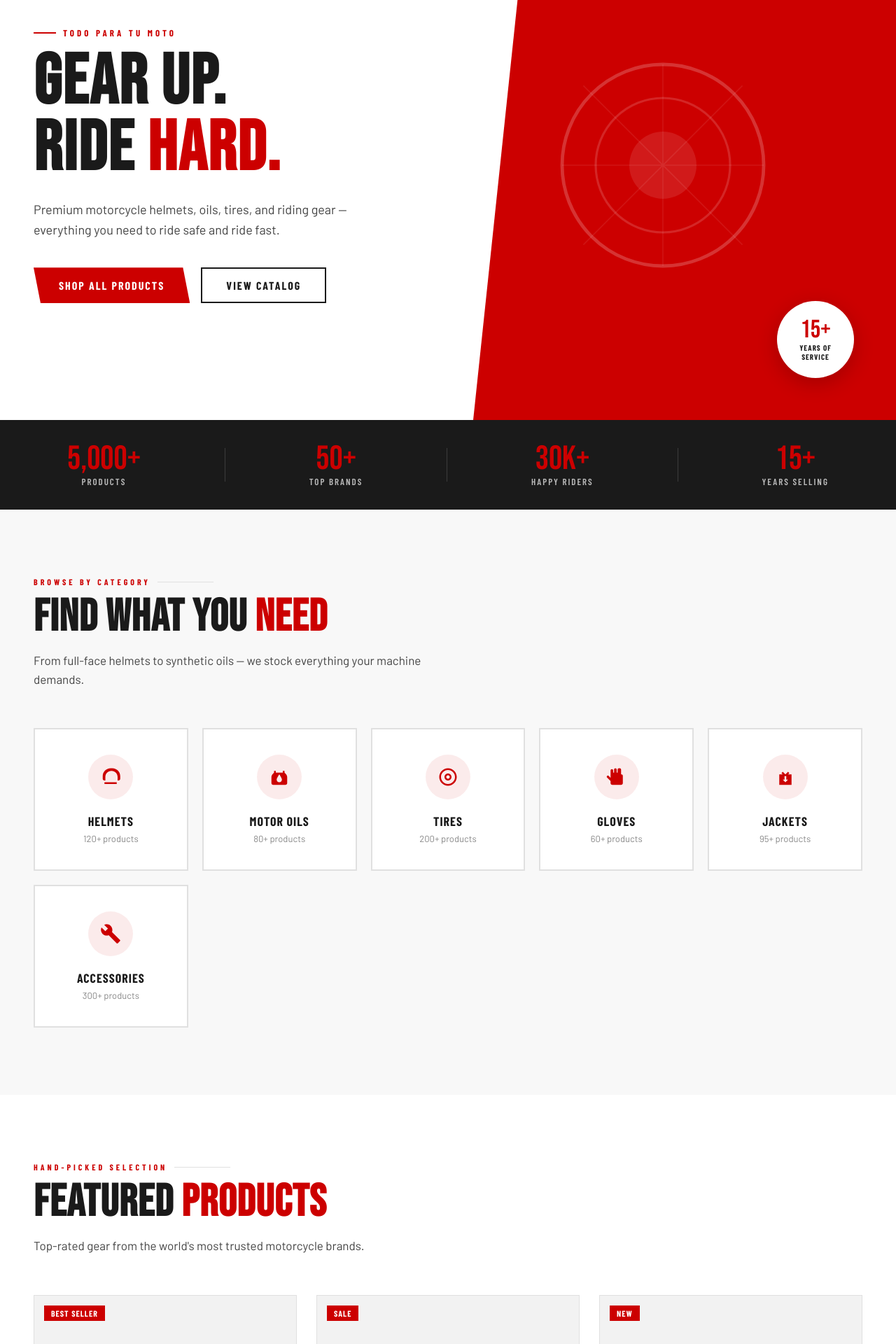
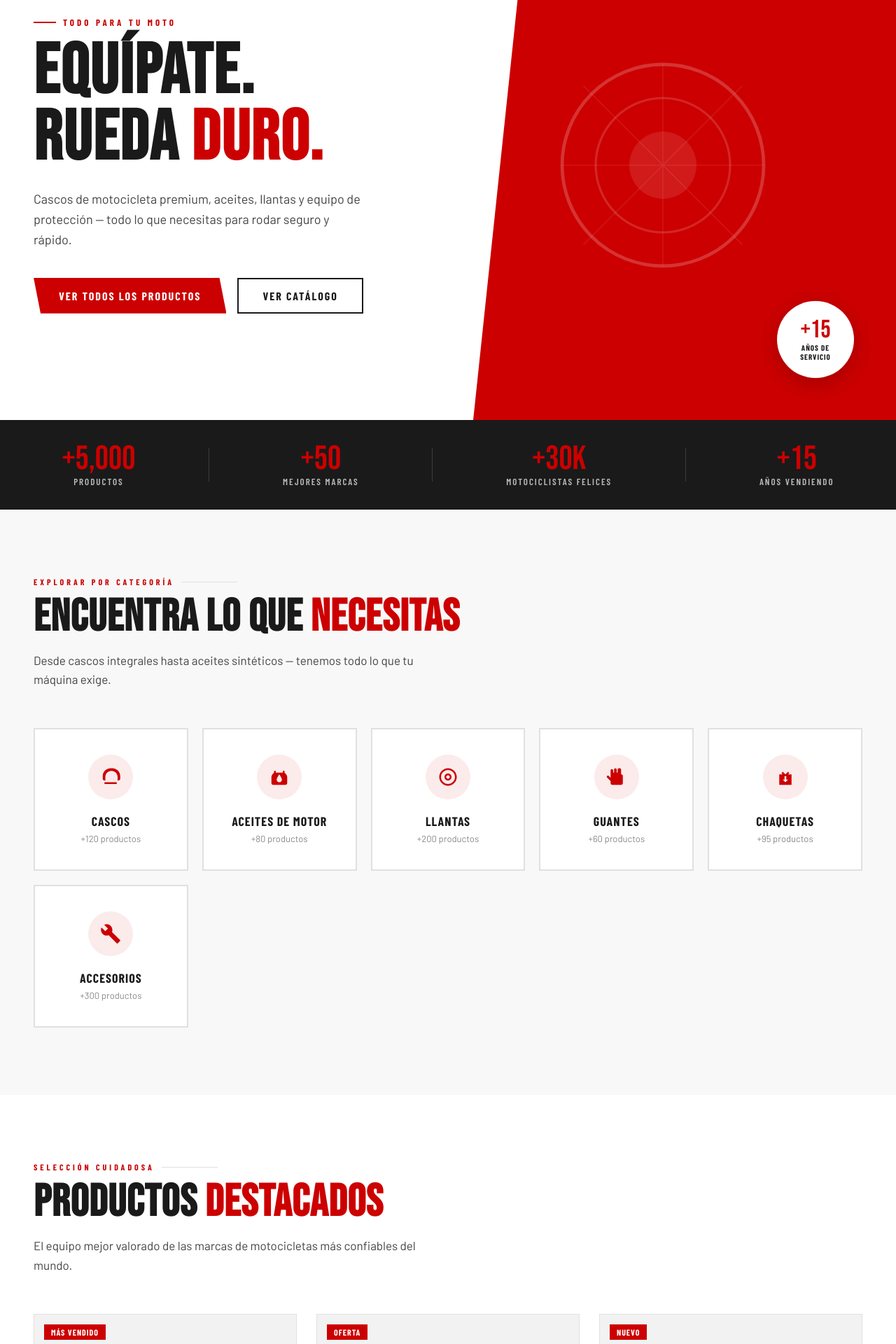
Before and after one commit to fabiolaliwu/MotoRepuestosMegaMundo, a React (Vite) app in the folder megamundo/: page / in a window 1280 px wide. Shown: the part 200-2120 px from the top of the page at 70% size. Built offline with nearby package versions, Linux system fonts and the light colour scheme; a web font is replaced by a local one.

Commit message:
cambio de idioma jaja

```diff
--- a/megamundo/src/pages/landing/landing.jsx
+++ b/megamundo/src/pages/landing/landing.jsx
@@ -4,8 +4,8 @@ import logo from '../../assets/logo.jpeg'
 
 const categories = [
   {
-    name: 'Helmets',
-    count: '120+ products',
+    name: 'Cascos',
+    count: '+120 productos',
     icon: (
       <svg viewBox="0 0 24 24" xmlns="http://www.w3.org/2000/svg">
         <path d="M12 2C7.03 2 3 6.03 3 11v3c0 1.1.9 2 2 2h1v-4c0-3.87 3.13-7 7-7s7 3.13 7 7v4h1c1.1 0 2-.9 2-2v-3c0-4.97-4.03-9-9-9zM5 18v2h14v-2H5z"/>
@@ -13,8 +13,8 @@ const categories = [
     ),
   },
   {
-    name: 'Motor Oils',
-    count: '80+ products',
+    name: 'Aceites de Motor',
+    count: '+80 productos',
     icon: (
       <svg viewBox="0 0 24 24" xmlns="http://www.w3.org/2000/svg">
         <path d="M19.5 8.5l-1.5-1.5V5h-2v2H8V5H6v2L4.5 8.5C3.5 9.5 3 10.8 3 12.2V19c0 1.1.9 2 2 2h14c1.1 0 2-.9 2-2v-6.8c0-1.4-.5-2.7-1.5-3.7zM12 18c-1.7 0-3-1.3-3-3s3-6 3-6 3 4.3 3 6-1.3 3-3 3z"/>
@@ -22,8 +22,8 @@ const categories = [
     ),
   },
   {
-    name: 'Tires',
-    count: '200+ products',
+    name: 'Llantas',
+    count: '+200 productos',
     icon: (
       <svg viewBox="0 0 24 24" xmlns="http://www.w3.org/2000/svg">
         <path d="M12 2C6.48 2 2 6.48 2 12s4.48 10 10 10 10-4.48 10-10S17.52 2 12 2zm0 18c-4.41 0-8-3.59-8-8s3.59-8 8-8 8 3.59 8 8-3.59 8-8 8zm0-12c-2.21 0-4 1.79-4 4s1.79 4 4 4 4-1.79 4-4-1.79-4-4-4zm0 6c-1.1 0-2-.9-2-2s.9-2 2-2 2 .9 2 2-.9 2-2 2z"/>
@@ -31,8 +31,8 @@ const categories = [
     ),
   },
   {
-    name: 'Gloves',
-    count: '60+ products',
+    name: 'Guantes',
+    count: '+60 productos',
     icon: (
       <svg viewBox="0 0 24 24" xmlns="http://www.w3.org/2000/svg">
         <path d="M14.5 2c-.83 0-1.5.67-1.5 1.5V7h-1V3.5C12 2.67 11.33 2 10.5 2S9 2.67 9 3.5V7H8V4.5C8 3.67 7.33 3 6.5 3S5 3.67 5 4.5v8.45l-2.15-2.15C2.35 10.3 1.5 10.3 1 10.8c-.49.49-.49 1.28 0 1.77L5 16.62V19c0 1.1.9 2 2 2h10c1.1 0 2-.9 2-2v-8.5c0-.83-.67-1.5-1.5-1.5H17V3.5C17 2.67 16.33 2 15.5 2H14.5z"/>
@@ -40,8 +40,8 @@ const categories = [
     ),
   },
   {
-    name: 'Jackets',
-    count: '95+ products',
+    name: 'Chaquetas',
+    count: '+95 productos',
     icon: (
       <svg viewBox="0 0 24 24" xmlns="http://www.w3.org/2000/svg">
         <path d="M16.5 7.5L15 6l-3 3-3-3-1.5 1.5L9 9H5v12h14V9h-4l1.5-1.5zM12 18l-3-3h2v-4h2v4h2l-3 3z"/>
@@ -49,8 +49,8 @@ const categories = [
     ),
   },
   {
-    name: 'Accessories',
-    count: '300+ products',
+    name: 'Accesorios',
+    count: '+300 productos',
     icon: (
       <svg viewBox="0 0 24 24" xmlns="http://www.w3.org/2000/svg">
         <path d="M22.7 19l-9.1-9.1c.9-2.3.4-5-1.5-6.9-2-2-5-2.4-7.4-1.3L9 6 6 9 1.6 4.7C.4 7.1.9 10.1 2.9 12.1c1.9 1.9 4.6 2.4 6.9 1.5l9.1 9.1c.4.4 1 .4 1.4 0l2.3-2.3c.5-.4.5-1.1.1-1.4z"/>
@@ -60,35 +60,35 @@ const categories = [
 ]
 
 const products = [
-  { id: 1, brand: 'AGV', name: 'K6 S Full-Face Helmet', price: '$389', badge: 'Best Seller' },
-  { id: 2, brand: 'Motul', name: '7100 4T 10W-40 Full Synthetic Oil', price: '$48', badge: 'Sale' },
-  { id: 3, brand: 'Michelin', name: 'Road 6 GT Rear Tyre 180/55', price: '$165', badge: 'New' },
-  { id: 4, brand: 'Alpinestars', name: 'SP-8 v3 Air Leather Gloves', price: '$124', badge: null },
-  { id: 5, brand: 'Dainese', name: 'Tempest 3 D-Dry Jacket', price: '$520', badge: 'Featured' },
-  { id: 6, brand: 'Arai', name: 'RX-7V EVO Full-Face Helmet', price: '$729', badge: null },
-  { id: 7, brand: 'Castrol', name: 'Power1 Racing 4T 10W-50', price: '$42', badge: 'Sale' },
-  { id: 8, brand: 'Oxford', name: 'Chain Lock 8mm x 1.5m', price: '$59', badge: null },
+  { id: 1, brand: 'AGV', name: 'Casco Integral K6 S', price: '$389', badge: 'Más Vendido' },
+  { id: 2, brand: 'Motul', name: 'Aceite 100% Sintético 7100 4T 10W-40', price: '$48', badge: 'Oferta' },
+  { id: 3, brand: 'Michelin', name: 'Llanta Trasera Road 6 GT 180/55', price: '$165', badge: 'Nuevo' },
+  { id: 4, brand: 'Alpinestars', name: 'Guantes de Cuero SP-8 v3 Air', price: '$124', badge: null },
+  { id: 5, brand: 'Dainese', name: 'Chaqueta Tempest 3 D-Dry', price: '$520', badge: 'Destacado' },
+  { id: 6, brand: 'Arai', name: 'Casco Integral RX-7V EVO', price: '$729', badge: null },
+  { id: 7, brand: 'Castrol', name: 'Aceite Power1 Racing 4T 10W-50', price: '$42', badge: 'Oferta' },
+  { id: 8, brand: 'Oxford', name: 'Candado de Cadena 8mm x 1.5m', price: '$59', badge: null },
 ]
 
 const whyCards = [
   {
-    title: 'Expert Staff',
-    desc: 'Our team are passionate riders with years of hands-on experience. Real advice you can trust.',
+    title: 'Personal Experto',
+    desc: 'Nuestro equipo está formado por motociclistas apasionados con años de experiencia práctica. Asesoramiento real en el que puedes confiar.',
     icon: <svg viewBox="0 0 24 24"><path d="M12 12c2.7 0 5-2.3 5-5s-2.3-5-5-5-5 2.3-5 5 2.3 5 5 5zm0 2c-3.3 0-10 1.7-10 5v2h20v-2c0-3.3-6.7-5-10-5z"/></svg>,
   },
   {
-    title: 'Fast Shipping',
-    desc: 'Orders placed before 3PM ship same day. Get your gear before your next ride.',
+    title: 'Envío Rápido',
+    desc: 'Los pedidos realizados antes de las 3 PM se envían el mismo día. Consigue tu equipo antes de tu próxima rodada.',
     icon: <svg viewBox="0 0 24 24"><path d="M20 8h-3V4H3c-1.1 0-2 .9-2 2v11h2c0 1.7 1.3 3 3 3s3-1.3 3-3h6c0 1.7 1.3 3 3 3s3-1.3 3-3h2v-5l-3-4zm-5 8.5c-.8 0-1.5-.7-1.5-1.5s.7-1.5 1.5-1.5 1.5.7 1.5 1.5-.7 1.5-1.5 1.5zm-11 0c-.8 0-1.5-.7-1.5-1.5s.7-1.5 1.5-1.5 1.5.7 1.5 1.5-.7 1.5-1.5 1.5zM17 12l2.3 3H13V9h3.5l.5 3z"/></svg>,
   },
   {
-    title: 'Genuine Parts',
-    desc: '100% authentic brands only. No imitations, no compromises — your safety is everything.',
+    title: 'Repuestos Originales',
+    desc: 'Solo marcas 100% auténticas. Sin imitaciones, sin compromisos — tu seguridad lo es todo.',
     icon: <svg viewBox="0 0 24 24"><path d="M12 1L3 5v6c0 5.6 3.8 10.7 9 12 5.2-1.3 9-6.4 9-12V5l-9-4zm-2 16l-4-4 1.4-1.4L10 14.2l6.6-6.6L18 9l-8 8z"/></svg>,
   },
   {
-    title: 'Easy Returns',
-    desc: '30-day hassle-free returns. If it doesn\'t fit or you\'re not happy, we\'ll sort it.',
+    title: 'Devoluciones Fáciles',
+    desc: 'Devoluciones sin complicaciones durante 30 días. Si no te queda bien o no estás satisfecho, lo solucionamos.',
     icon: <svg viewBox="0 0 24 24"><path d="M12 5V1L7 6l5 5V7c3.3 0 6 2.7 6 6s-2.7 6-6 6-6-2.7-6-6H4c0 4.4 3.6 8 8 8s8-3.6 8-8-3.6-8-8-8z"/></svg>,
   },
 ]
@@ -97,26 +97,26 @@ const brands = ['AGV', 'Shoei', 'Arai', 'Dainese', 'Alpinestars', 'Motul', 'Cast
 
 const termsContent = (
   <div>
-    <h3>1. Acceptance of Terms</h3>
-    <p>By accessing or using the Motorepuestos Mega Mundo website, you agree to be bound by these Terms and Conditions. If you do not agree, please do not use our services.</p>
-    <h3>2. Products & Pricing</h3>
-    <p>All product descriptions and prices are subject to change without notice. We reserve the right to limit quantities and refuse orders at our discretion. Prices shown are inclusive of applicable taxes unless stated otherwise.</p>
-    <h3>3. Orders & Payment</h3>
-    <p>Orders are confirmed once payment is received. We accept major credit/debit cards and bank transfer. All transactions are processed securely. Motorepuestos Mega Mundo shall not be liable for payment processing errors caused by third parties.</p>
-    <h3>4. Shipping & Delivery</h3>
-    <p>Estimated delivery times are provided for guidance only and are not guaranteed. We are not responsible for delays caused by couriers, customs, or events beyond our control. Risk of loss transfers to the buyer upon delivery.</p>
-    <h3>5. Returns & Refunds</h3>
-    <p>Items may be returned within 30 days of receipt in original, unused condition with all packaging intact. Refunds will be issued within 7–10 business days upon receipt and inspection of the returned item. Shipping costs for returns are the buyer's responsibility unless the item is faulty.</p>
-    <h3>6. Warranties</h3>
-    <p>Products are covered by the manufacturer's warranty. Motorepuestos Mega Mundo does not provide additional warranties beyond what the manufacturer offers. Warranty claims must be submitted with proof of purchase.</p>
-    <h3>7. Intellectual Property</h3>
-    <p>All content on this website, including logos, text, images, and graphics, is the property of Motorepuestos Mega Mundo or its licensors and is protected by applicable intellectual property laws. Unauthorized use is prohibited.</p>
-    <h3>8. Limitation of Liability</h3>
-    <p>Motorepuestos Mega Mundo shall not be liable for any indirect, incidental, or consequential damages arising from the use of our products or services. Our total liability shall not exceed the amount paid for the relevant product.</p>
-    <h3>9. Governing Law</h3>
-    <p>These Terms are governed by applicable local laws. Any disputes shall be resolved in the jurisdiction where Motorepuestos Mega Mundo operates.</p>
-    <h3>10. Contact</h3>
-    <p>For questions regarding these Terms and Conditions, please contact us at legal@megamundo.com.</p>
+    <h3>1. Aceptación de los Términos</h3>
+    <p>Al acceder o utilizar el sitio web de Motorepuestos Mega Mundo, aceptas estar sujeto a estos Términos y Condiciones. Si no estás de acuerdo, por favor no utilices nuestros servicios.</p>
+    <h3>2. Productos y Precios</h3>
+    <p>Todas las descripciones de productos y precios están sujetos a cambios sin previo aviso. Nos reservamos el derecho de limitar cantidades y rechazar pedidos a nuestra discreción. Los precios mostrados incluyen los impuestos aplicables, a menos que se indique lo contrario.</p>
+    <h3>3. Pedidos y Pagos</h3>
+    <p>Los pedidos se confirman una vez que se recibe el pago. Aceptamos las principales tarjetas de crédito/débito y transferencias bancarias. Todas las transacciones se procesan de forma segura. Motorepuestos Mega Mundo no será responsable por errores en el procesamiento de pagos causados por terceros.</p>
+    <h3>4. Envíos y Entregas</h3>
+    <p>Los tiempos de entrega estimados se proporcionan solo como guía y no están garantizados. No nos hacemos responsables de los retrasos causados por las empresas de mensajería, aduanas o eventos fuera de nuestro control. El riesgo de pérdida se transfiere al comprador en el momento de la entrega.</p>
+    <h3>5. Devoluciones y Reembolsos</h3>
+    <p>Los artículos pueden devolverse dentro de los 30 días posteriores a la recepción en su estado original, sin usar y con todo el embalaje intacto. Los reembolsos se emitirán dentro de 7 a 10 días hábiles posteriores a la recepción e inspección del artículo devuelto. Los costos de envío de las devoluciones son responsabilidad del comprador a menos que el artículo esté defectuoso.</p>
+    <h3>6. Garantías</h3>
+    <p>Los productos están cubiertos por la garantía del fabricante. Motorepuestos Mega Mundo no ofrece garantías adicionales más allá de las que ofrece el fabricante. Los reclamos de garantía deben presentarse con un comprobante de compra.</p>
+    <h3>7. Propiedad Intelectual</h3>
+    <p>Todo el contenido de este sitio web, incluidos logotipos, textos, imágenes y gráficos, es propiedad de Motorepuestos Mega Mundo o sus licenciantes y está protegido por las leyes de propiedad intelectual aplicables. El uso no autorizado está prohibido.</p>
+    <h3>8. Limitación de Responsabilidad</h3>
+    <p>Motorepuestos Mega Mundo no será responsable de ningún daño indirecto, incidental o consecuente que surja del uso de nuestros productos o servicios. Nuestra responsabilidad total no excederá la cantidad pagada por el producto en cuestión.</p>
+    <h3>9. Ley Aplicable</h3>
+    <p>Estos Términos se rigen por las leyes locales aplicables. Cualquier disputa se resolverá en la jurisdicción donde opera Motorepuestos Mega Mundo.</p>
+    <h3>10. Contacto</h3>
+    <p>Si tienes preguntas sobre estos Términos y Condiciones, por favor contáctanos en legal@megamundo.com.</p>
   </div>
 )
 
@@ -131,12 +131,12 @@ export default function Landing() {
           <img src={logo} alt="Motorepuestos Mega Mundo" />
         </div>
         <ul className="navbar-links">
-          <li><a href="#">Helmets</a></li>
-          <li><a href="#">Tires</a></li>
-          <li><a href="#">Oils</a></li>
-          <li><a href="#">Apparel</a></li>
-          <li><a href="#">Accessories</a></li>
-          <li><a href="#" className="navbar-cta">Shop Now</a></li>
+          <li><a href="#">Cascos</a></li>
+          <li><a href="#">Llantas</a></li>
+          <li><a href="#">Aceites</a></li>
+          <li><a href="#">Ropa</a></li>
+          <li><a href="#">Accesorios</a></li>
+          <li><a href="#" className="navbar-cta">Comprar Ahora</a></li>
         </ul>
       </nav>
 
@@ -145,15 +145,15 @@ export default function Landing() {
         <div className="hero-content">
           <p className="hero-eyebrow">Todo para tu moto</p>
           <h1>
-            GEAR UP.<br />
-            RIDE <span>HARD.</span>
+            EQUÍPATE.<br />
+            RUEDA <span>DURO.</span>
           </h1>
           <p className="hero-subtitle">
-            Premium motorcycle helmets, oils, tires, and riding gear — everything you need to ride safe and ride fast.
+            Cascos de motocicleta premium, aceites, llantas y equipo de protección — todo lo que necesitas para rodar seguro y rápido.
           </p>
           <div className="hero-buttons">
-            <a href="#" className="btn-primary">Shop All Products</a>
-            <a href="#" className="btn-secondary">View Catalog</a>
+            <a href="#" className="btn-primary">Ver Todos los Productos</a>
+            <a href="#" className="btn-secondary">Ver Catálogo</a>
           </div>
         </div>
 
@@ -165,8 +165,8 @@ export default function Landing() {
             <path d="M100 10 L100 190 M10 100 L190 100 M29 29 L171 171 M171 29 L29 171" stroke="rgba(255,255,255,0.08)" strokeWidth="1"/>
           </svg>
           <div className="hero-badge">
-            <span className="hero-badge-num">15+</span>
-            <span className="hero-badge-text">Years of<br/>Service</span>
+            <span className="hero-badge-num">+15</span>
+            <span className="hero-badge-text">Años de<br/>Servicio</span>
           </div>
         </div>
       </section>
@@ -174,31 +174,31 @@ export default function Landing() {
       {/* STATS */}
       <div className="stats-bar">
         <div className="stat-item">
-          <div className="stat-num">5,000+</div>
-          <div className="stat-label">Products</div>
+          <div className="stat-num">+5,000</div>
+          <div className="stat-label">Productos</div>
         </div>
         <div className="stat-divider" />
         <div className="stat-item">
-          <div className="stat-num">50+</div>
-          <div className="stat-label">Top Brands</div>
+          <div className="stat-num">+50</div>
+          <div className="stat-label">Mejores Marcas</div>
         </div>
         <div className="stat-divider" />
         <div className="stat-item">
-          <div className="stat-num">30K+</div>
-          <div className="stat-label">Happy Riders</div>
+          <div className="stat-num">+30K</div>
+          <div className="stat-label">Motociclistas Felices</div>
         </div>
         <div className="stat-divider" />
         <div className="stat-item">
-          <div className="stat-num">15+</div>
-          <div className="stat-label">Years Selling</div>
+          <div className="stat-num">+15</div>
+          <div className="stat-label">Años Vendiendo</div>
         </div>
       </div>
 
       {/* CATEGORIES */}
       <section className="section categories-section">
-        <p className="section-label">Browse by Category</p>
-        <h2 className="section-title">FIND WHAT YOU <span>NEED</span></h2>
-        <p className="section-subtitle">From full-face helmets to synthetic oils — we stock everything your machine demands.</p>
+        <p className="section-label">Explorar por Categoría</p>
+        <h2 className="section-title">ENCUENTRA LO QUE <span>NECESITAS</span></h2>
+        <p className="section-subtitle">Desde cascos integrales hasta aceites sintéticos — tenemos todo lo que tu máquina exige.</p>
         <div className="categories-grid">
           {categories.map((cat) => (
             <a key={cat.name} href="#" className="category-card">
@@ -212,9 +212,9 @@ export default function Landing() {
 
       {/* FEATURED PRODUCTS */}
       <section className="section">
-        <p className="section-label">Hand-Picked Selection</p>
-        <h2 className="section-title">FEATURED <span>PRODUCTS</span></h2>
-        <p className="section-subtitle">Top-rated gear from the world's most trusted motorcycle brands.</p>
+        <p className="section-label">Selección Cuidadosa</p>
+        <h2 className="section-title">PRODUCTOS <span>DESTACADOS</span></h2>
+        <p className="section-subtitle">El equipo mejor valorado de las marcas de motocicletas más confiables del mundo.</p>
         <div className="products-grid">
           {products.map((p) => (
             <div key={p.id} className="product-card">
@@ -227,7 +227,7 @@ export default function Landing() {
                 <div className="product-name">{p.name}</div>
                 <div className="product-footer">
                   <span className="product-price">{p.price}</span>
-                  <button className="product-add" aria-label="Add to cart">+</button>
+                  <button className="product-add" aria-label="Añadir al carrito">+</button>
                 </div>
               </div>
             </div>
@@ -237,9 +237,9 @@ export default function Landing() {
 
       {/* WHY US */}
       <section className="section why-section">
-        <p className="section-label">Why Riders Choose Us</p>
-        <h2 className="section-title">BUILT FOR <span>RIDERS</span></h2>
-        <p className="section-subtitle">We've been serving the moto community for over 15 years. Here's what makes us different.</p>
+        <p className="section-label">Por Qué Nos Eligen los Motociclistas</p>
+        <h2 className="section-title">CREADO PARA <span>MOTOCICLISTAS</span></h2>
+        <p className="section-subtitle">Hemos estado sirviendo a la comunidad de motociclistas por más de 15 años. Esto es lo que nos hace diferentes.</p>
         <div className="why-grid">
           {whyCards.map((w) => (
             <div key={w.title} className="why-card">
@@ -253,7 +253,7 @@ export default function Landing() {
 
       {/* BRANDS */}
       <section className="brands-section">
-        <p className="brands-title">Trusted Brands We Carry</p>
+        <p className="brands-title">Marcas de Confianza que Manejamos</p>
         <div className="brands-row">
           {brands.map((b) => (
             <div key={b} className="brand-pill">{b}</div>
@@ -264,10 +264,10 @@ export default function Landing() {
       {/* PROMO BANNER */}
       <section className="promo-banner">
         <div className="promo-text">
-          <h2>UP TO 40% OFF<br/>THIS WEEKEND</h2>
-          <p>Flash sale on helmets, oils, and selected apparel. Don't miss it.</p>
+          <h2>HASTA 40% DE DESCUENTO<br/>ESTE FIN DE SEMANA</h2>
+          <p>Venta flash en cascos, aceites y ropa seleccionada. No te lo pierdas.</p>
         </div>
-        <a href="#" className="btn-white">Grab the Deal</a>
+        <a href="#" className="btn-white">Aprovechar Oferta</a>
       </section>
 
       {/* FOOTER */}
@@ -276,7 +276,7 @@ export default function Landing() {
           <div className="footer-brand">
             <img src={logo} alt="Motorepuestos Mega Mundo" />
             <p className="footer-tagline">
-              Your one-stop shop for premium motorcycle parts, gear, and accessories. Serving passionate riders since 2009.
+              Tu tienda integral de repuestos, equipo y accesorios premium para motocicletas. Sirviendo a motociclistas apasionados desde 2009.
             </p>
             <div className="footer-social">
               <a href="#" className="social-btn" aria-label="Facebook">
@@ -292,48 +292,48 @@ export default function Landing() {
           </div>
 
           <div className="footer-col">
-            <h4>Shop</h4>
+            <h4>Tienda</h4>
             <ul>
-              <li><a href="#">Helmets</a></li>
-              <li><a href="#">Motor Oils</a></li>
-              <li><a href="#">Tires</a></li>
-              <li><a href="#">Gloves</a></li>
-              <li><a href="#">Jackets</a></li>
-              <li><a href="#">Accessories</a></li>
+              <li><a href="#">Cascos</a></li>
+              <li><a href="#">Aceites de Motor</a></li>
+              <li><a href="#">Llantas</a></li>
+              <li><a href="#">Guantes</a></li>
+              <li><a href="#">Chaquetas</a></li>
+              <li><a href="#">Accesorios</a></li>
             </ul>
           </div>
 
           <div className="footer-col">
-            <h4>Company</h4>
+            <h4>Compañía</h4>
             <ul>
-              <li><a href="#">About Us</a></li>
-              <li><a href="#">Our Story</a></li>
-              <li><a href="#">Careers</a></li>
-              <li><a href="#">Press</a></li>
-              <li><a href="#">Contact</a></li>
+              <li><a href="#">Sobre Nosotros</a></li>
+              <li><a href="#">Nuestra Historia</a></li>
+              <li><a href="#">Empleos</a></li>
+              <li><a href="#">Prensa</a></li>
+              <li><a href="#">Contacto</a></li>
             </ul>
           </div>
 
           <div className="footer-col">
-            <h4>Support</h4>
+            <h4>Soporte</h4>
             <ul>
-              <li><a href="#">Shipping Info</a></li>
-              <li><a href="#">Returns</a></li>
-              <li><a href="#">Track Order</a></li>
-              <li><a href="#">FAQ</a></li>
-              <li><a href="#">Warranty</a></li>
+              <li><a href="#">Información de Envío</a></li>
+              <li><a href="#">Devoluciones</a></li>
+              <li><a href="#">Rastrear Pedido</a></li>
+              <li><a href="#">Preguntas Frecuentes</a></li>
+              <li><a href="#">Garantía</a></li>
             </ul>
           </div>
         </div>
 
         <div className="footer-bottom">
           <p className="footer-bottom-left">
-            © 2025 <span>Motorepuestos Mega Mundo</span>. All rights reserved. Todo para tu moto.
+            © 2025 <span>Motorepuestos Mega Mundo</span>. Todos los derechos reservados. Todo para tu moto.
           </p>
           <div className="footer-bottom-right">
-            <a href="#" onClick={(e) => { e.preventDefault(); setShowTerms(true) }}>Terms & Conditions</a>
-            <a href="#">Privacy Policy</a>
-            <a href="#">Cookie Policy</a>
+            <a href="#" onClick={(e) => { e.preventDefault(); setShowTerms(true) }}>Términos y Condiciones</a>
+            <a href="#">Política de Privacidad</a>
+            <a href="#">Política de Cookies</a>
           </div>
         </div>
       </footer>
@@ -343,7 +343,7 @@ export default function Landing() {
         <div className="modal-overlay" onClick={() => setShowTerms(false)}>
           <div className="modal" onClick={(e) => e.stopPropagation()}>
             <div className="modal-header">
-              <h2 className="modal-title">Terms & Conditions</h2>
+              <h2 className="modal-title">Términos y Condiciones</h2>
               <button className="modal-close" onClick={() => setShowTerms(false)}>×</button>
             </div>
             <div className="modal-body">
```
